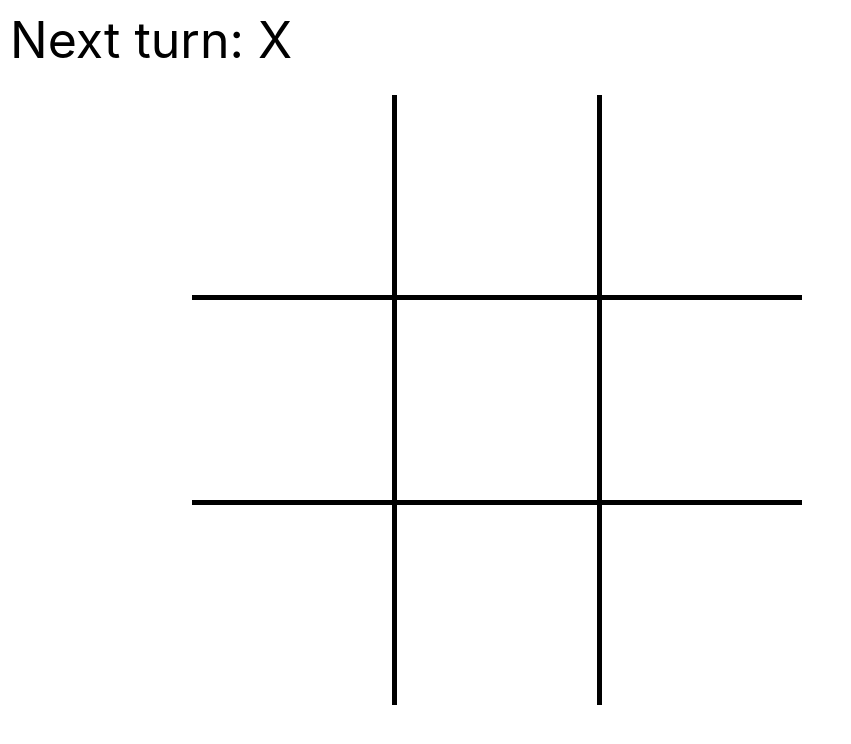
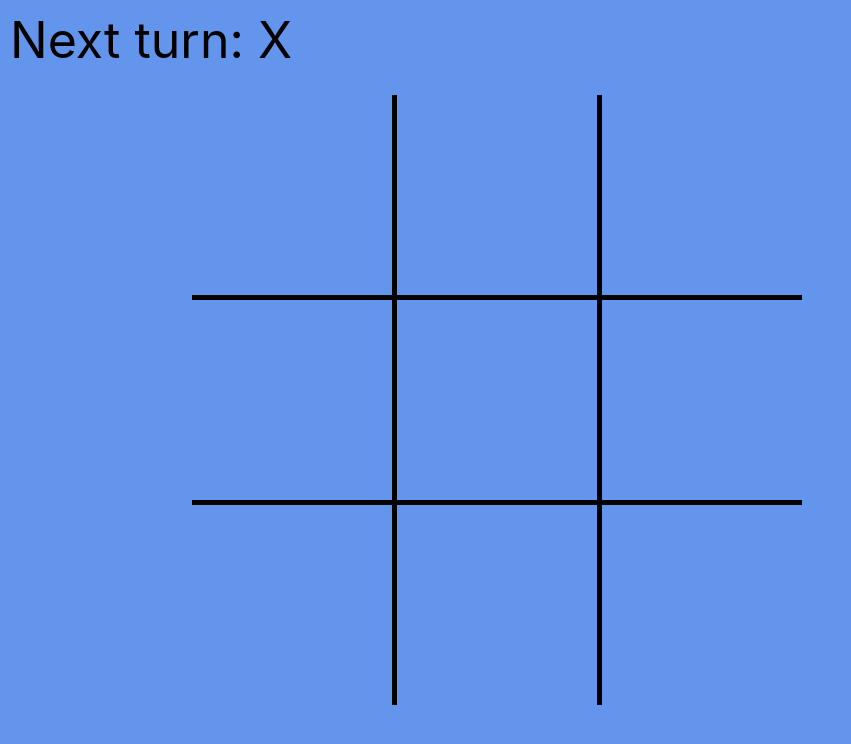
Before and after one commit to dofu89/Tic-Tac-Toe, a React (Create React App) app: page / in a window 1280 px wide. Shown: the top 744 px of the page, without its empty margins (0-851 px from the left). Built offline with nearby package versions, Linux system fonts and the light colour scheme.

Commit message:
style changed

```diff
--- a/src/App.css
+++ b/src/App.css
@@ -6,6 +6,7 @@ body {
   -ms-user-select: none; /* Internet Explorer/Edge */
   user-select: none; /* Non-prefixed version, currently
                                   supported by Chrome, Edge, Opera and Firefox */
+  background-color: cornflowerblue;
 }
 
 .board {
@@ -28,6 +29,7 @@ body {
   align-items: center;
   font-size: 120px;
   font-weight: 700;
+  background-color: cornflowerblue;
 }
 .squares:hover {
   background-color: rgb(226, 225, 225);
```
